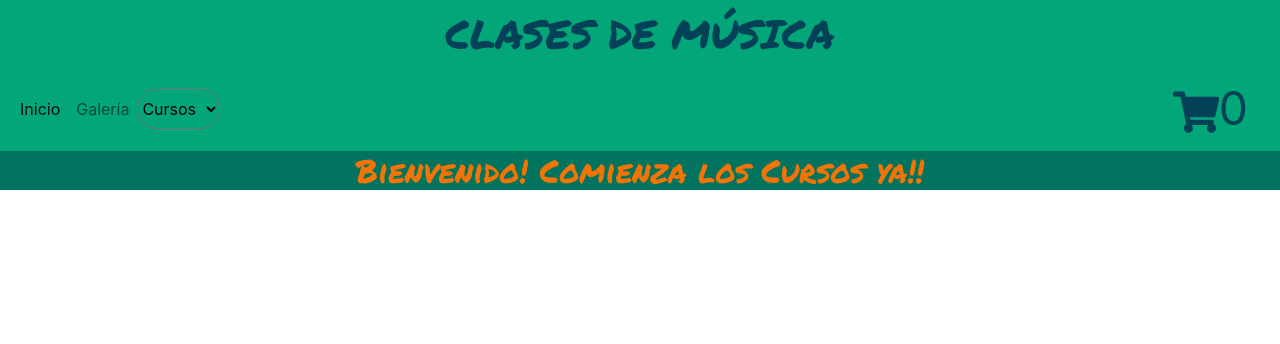
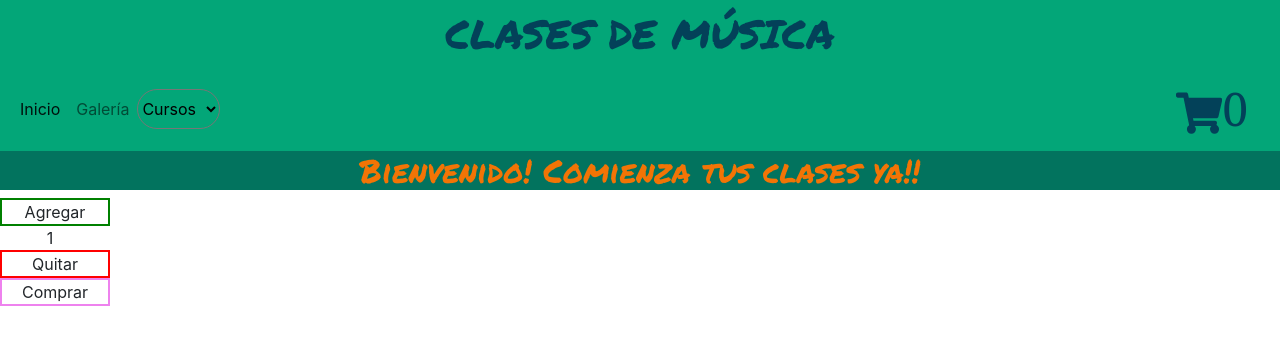
Before and after one commit to MikaCurbelo/37750-React-Js, a React (Create React App) app: page / in a window 1280 px wide. Shown: the top 344 px of the page. Built offline with nearby package versions, Linux system fonts and the light colour scheme.

Commit message:
desafío contador con botón

```diff
--- a/src/App.js
+++ b/src/App.js
@@ -3,13 +3,17 @@ import './App.css';
 import ItemListContainer from './components/ItemListContainer';
 import './components/NavBar/NavBar'
 import { NavBar } from './components/NavBar/NavBar';
+
 function App() {
+
+
 
 
   return (
     <div className="App">
 <NavBar/>
-<ItemListContainer cartelBienvenida="Bienvenido! Comienza los Cursos ya!!"/>
+<ItemListContainer
+cartelBienvenida="Bienvenido! Comienza tus clases ya!!"/>
 
     </div>
   );
--- a/src/components/CartWidget.css
+++ b/src/components/CartWidget.css
@@ -1,4 +1,6 @@
+
 .espacio{
+    font-family: Georgia, 'Times New Roman', Times, serif;
     margin-right: 10px;
     font-size: 1.7em;
     color: #034159;
--- /dev/null
+++ b/src/components/ItemCount.jsx
@@ -0,0 +1,46 @@
+import React from 'react'
+import { useState, useEffect } from 'react';
+
+export default function ItemCount({clases, onAdd, maxClases}) {
+
+    let [auxClases, setAuxClases] = useState(clases);
+
+useEffect(() => {
+    if(auxClases > maxClases){
+        alert("No puedes tomar mas de " + maxClases + " clases")
+    }
+}, [auxClases]);
+
+
+
+    function agregar() {
+        setAuxClases (auxClases + 1);
+    }
+
+    function quitar(){
+       setAuxClases (auxClases - 1);
+    }
+
+
+  return (
+    <div >
+
+        <div
+        onClick={()=> agregar() }
+        style={{border: "Solid 2px green", width: "110px"}}>Agregar</div>
+
+       <div
+       style={{border: "none 2px green", width: "100px"}}>{auxClases}</div>
+
+       <div
+       onClick={()=> quitar() }
+       style={{border: "Solid 2px red", width: "110px"}}>Quitar</div>
+
+       <div
+       onClick={()=> onAdd() }
+       style={{border: "Solid 2px violet", width: "110px"}}>Comprar</div>
+
+
+    </div>
+  )
+}
--- a/src/components/ItemListContainer.jsx
+++ b/src/components/ItemListContainer.jsx
@@ -1,8 +1,20 @@
 import React from 'react'
 import './Greeting.css'
+import ItemCount from './ItemCount'
 
 export default function ItemListContainer({cartelBienvenida}) {
+  let clases = 1
+  let maxClases = 5
+ function onAdd() {
+  alert("agregaste al carrito")
+ }
+
   return <div >
     <h2 className='fontGreeting colorGreeting'>{cartelBienvenida}</h2>
+   <div style={{marginRight:"0"}}>
+    <ItemCount
+    maxClases = {maxClases}
+    onAdd = {onAdd}
+    clases={clases}/></div>
   </div>
 }
```
